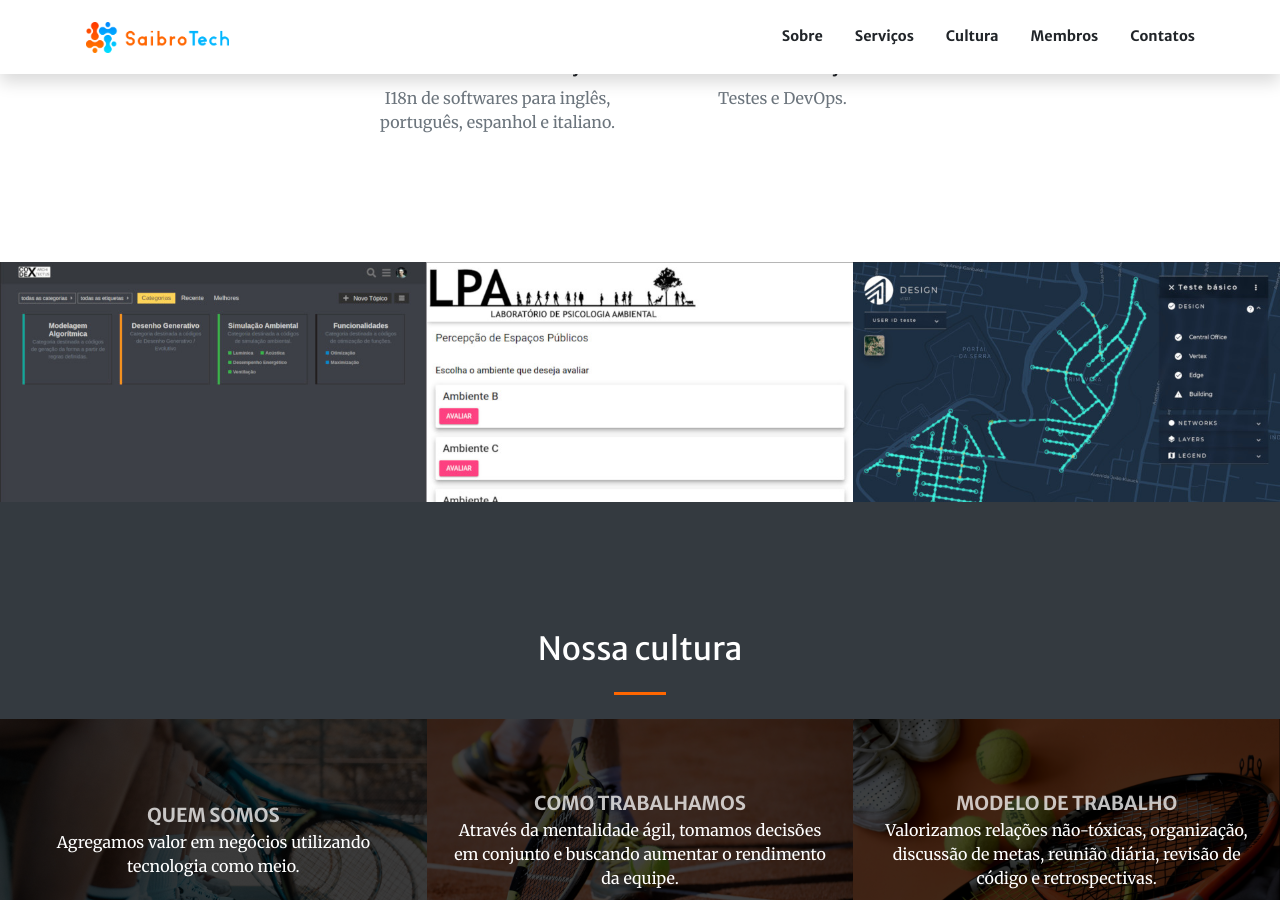
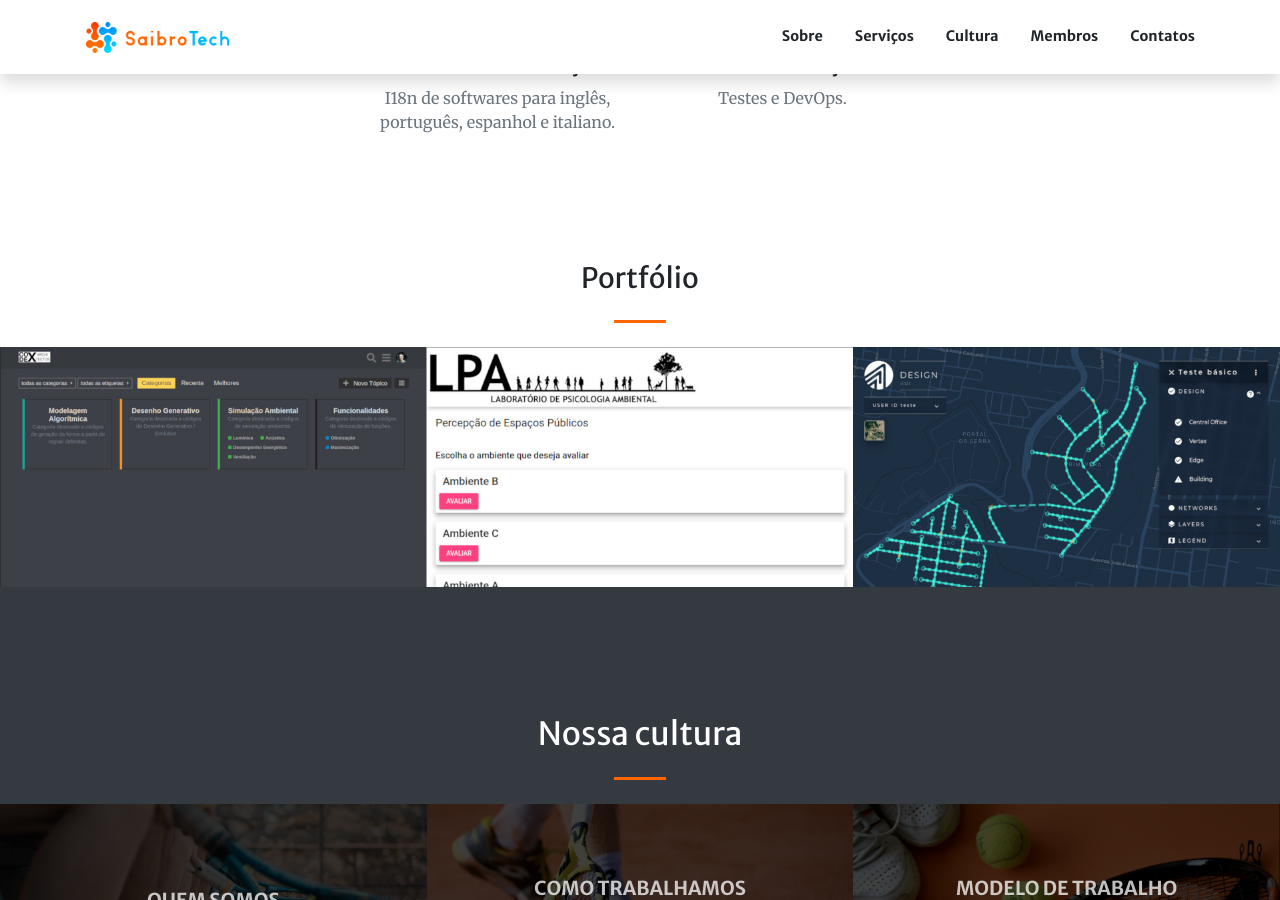
Before and after one commit to saibrotech/site, a Jekyll site: the page built from index.md, in a window 1280 px wide and 900 px high, scrolled down 1525 px. Built offline with Jekyll 4.4.1, drawn with Linux system fonts in a browser that asks for light colours.

Commit message:
CU-7bk8n0 - Added section title

```diff
--- a/_includes/culture.html
+++ b/_includes/culture.html
@@ -1,5 +1,4 @@
 <section class="page-section {{ section.background_style }}" id="{{ section.section_id }}">
-  <div>
   <div class="container-fluid p-0">
     <h2 class="text-center mt-0">{{ section.title }}</h2>
     <hr class="divider my-4">
@@ -21,5 +20,4 @@
       {% endfor %}
     </div>
   </div>
-  </div>
 </section>
--- a/_includes/portfolio.html
+++ b/_includes/portfolio.html
@@ -1,5 +1,7 @@
 <div id="portfolio" class="{{ section.background_style }}">
   <div class="container-fluid p-0">
+    <h3 class="text-center mt-0">{{ section.title }}</h3>
+    <hr class="divider my-4">
     <div class="row no-gutters">
       {% for proj in section.projects %}
       <div class="col-lg-4 col-sm-6">
--- a/index.md
+++ b/index.md
@@ -51,6 +51,7 @@
     # this section has always ID 'portfolio'
     #section_id: portfolio
     #background_style: bg-dark
+    title: Portfólio
     projects:
       - title: Codex Architectus
         text: Repositório de códigos para arquitetura.
```
Lines whose indentation alone changed are shown as unchanged.
